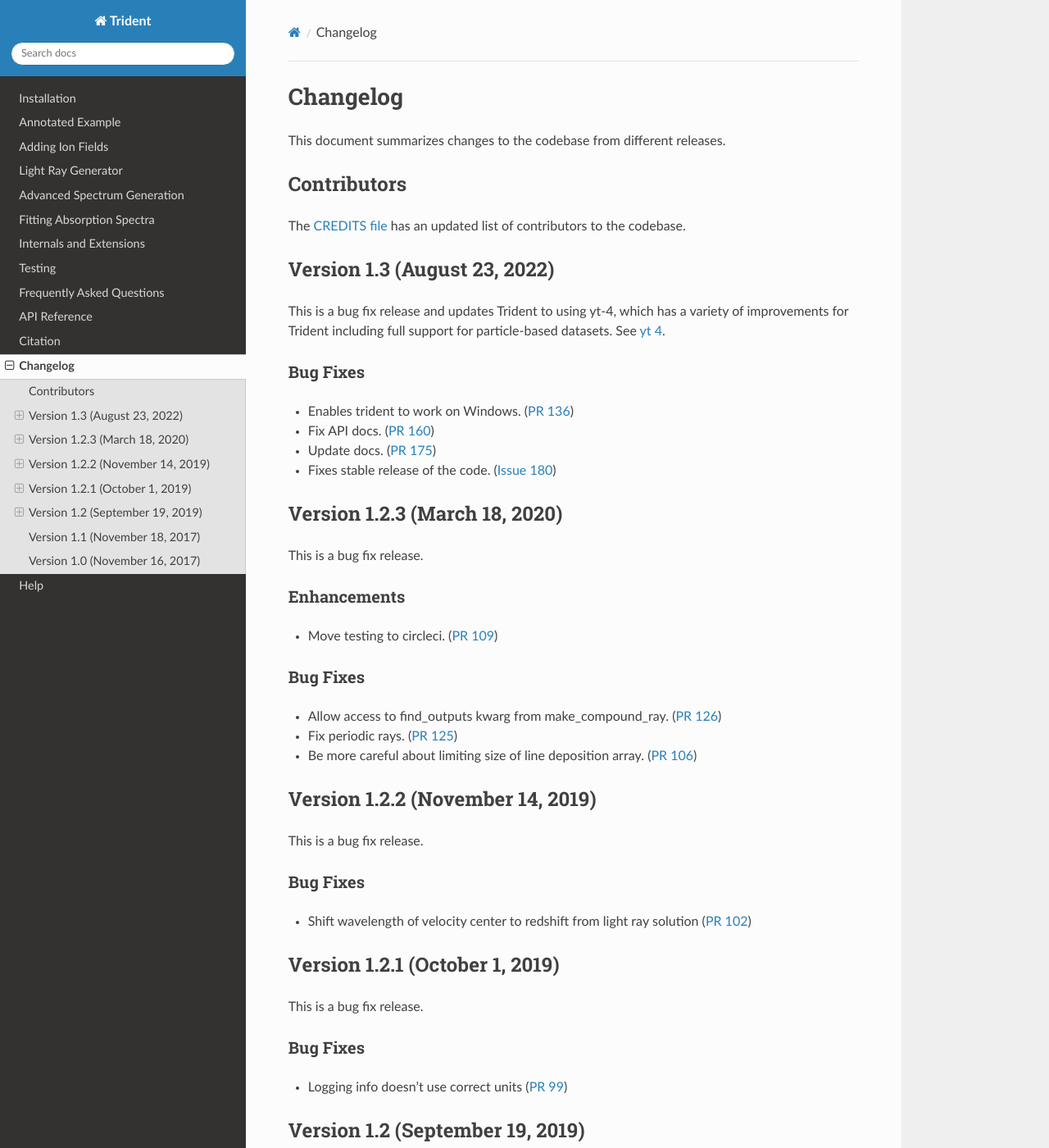
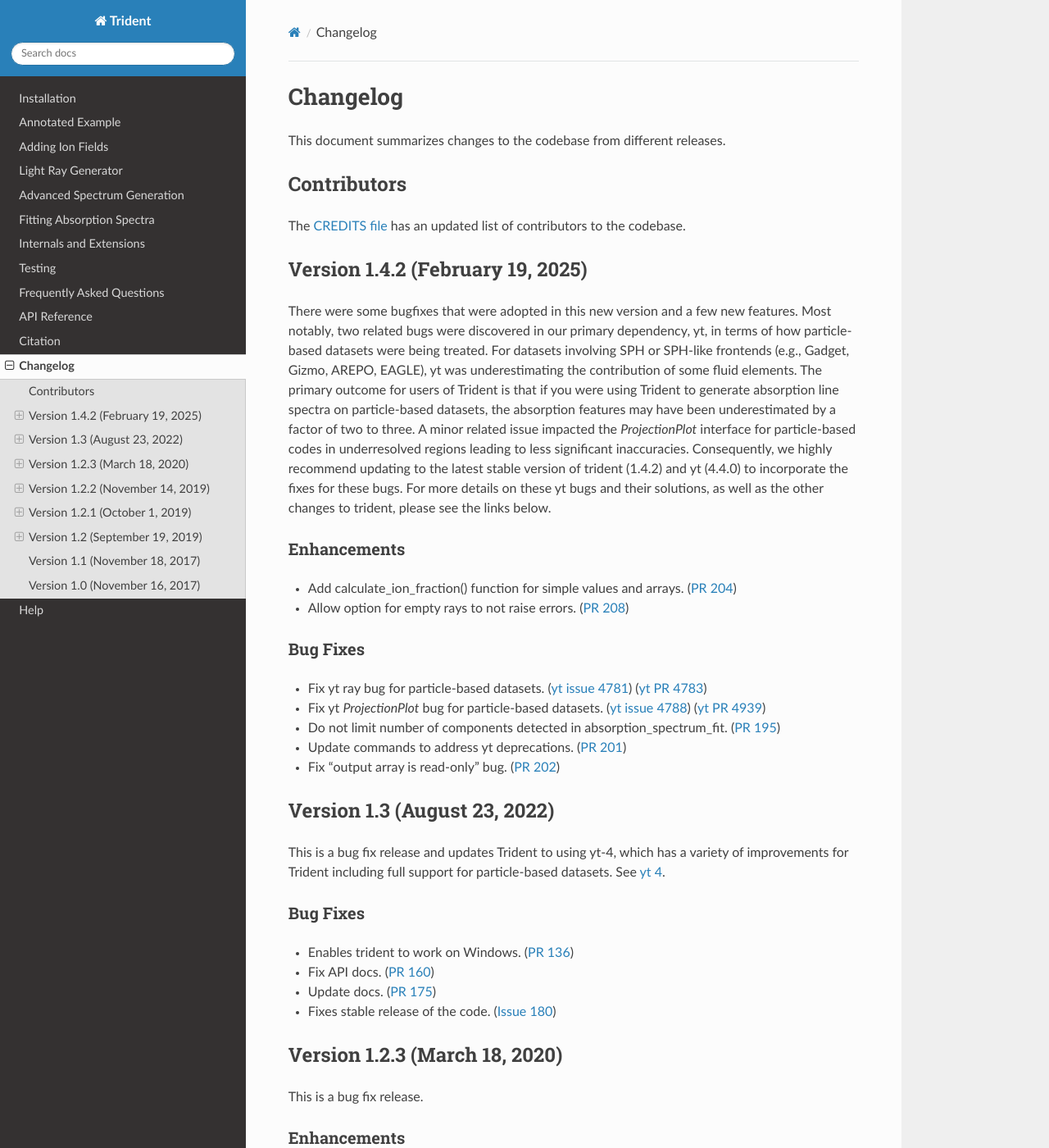
Before and after one commit to trident-project/trident, a Sphinx documentation site: the page built from doc/source/changelog.rst, in a window 1280 px wide and 1400 px high. Shown: the whole window at 82% size. Built offline with Sphinx 7.4.7 and the Read the Docs theme 3.1.0, drawn with Linux system fonts in a browser that asks for light colours; formulas are drawn with MathJax 3.

Commit message:
Updating changelog for version 1.4.2

```diff
--- a/doc/source/changelog.rst
+++ b/doc/source/changelog.rst
@@ -11,6 +11,48 @@ Contributors
 The `CREDITS file <https://github.com/trident-project/trident/blob/main/CREDITS>`_
 has an updated list of contributors to the codebase.
 
+Version 1.4.2 (February 19, 2025)
+---------------------------------
+
+There were some bugfixes that were adopted in this new version and a few
+new features. Most notably, two related bugs were discovered in our primary
+dependency, yt, in terms of how particle-based datasets were being treated.
+For datasets involving SPH or SPH-like frontends (e.g., Gadget, Gizmo,
+AREPO, EAGLE), yt was underestimating the contribution of some fluid elements.
+The primary outcome for users of Trident
+is that if you were using Trident to generate absorption line spectra on
+particle-based datasets, the absorption features may have been underestimated
+by a factor of two to three.  A minor related issue impacted the
+`ProjectionPlot` interface for particle-based codes in underresolved regions
+leading to less significant inaccuracies.  Consequently, we highly recommend
+updating to the latest stable version of trident (1.4.2)
+and yt (4.4.0) to incorporate the fixes for these bugs.
+For more details on these yt bugs and their solutions, as well as the other
+changes to trident, please see the links below.
+
+Enhancements
+^^^^^^^^^^^^
+
+- Add calculate_ion_fraction() function for simple values and arrays.
+  (`PR 204 <https://github.com/trident-project/trident/pull/204>`__)
+- Allow option for empty rays to not raise errors.
+  (`PR 208 <https://github.com/trident-project/trident/pull/208>`__)
+
+Bug Fixes
+^^^^^^^^^
+
+- Fix yt ray bug for particle-based datasets.
+  (`yt issue 4781 <https://github.com/yt-project/yt/issues/4781>`__)
+  (`yt PR 4783 <https://github.com/yt-project/yt/pull/4783>`__)
+- Fix yt `ProjectionPlot` bug for particle-based datasets.
+  (`yt issue 4788 <https://github.com/yt-project/yt/issues/4788>`__)
+  (`yt PR 4939 <https://github.com/yt-project/yt/pull/4939>`__)
+- Do not limit number of components detected in absorption_spectrum_fit.
+  (`PR 195 <https://github.com/trident-project/trident/pull/195>`__)
+- Update commands to address yt deprecations.
+  (`PR 201 <https://github.com/trident-project/trident/pull/201>`__)
+- Fix "output array is read-only" bug.
+  (`PR 202 <https://github.com/trident-project/trident/pull/202>`__)
 
 Version 1.3 (August 23, 2022)
 ------------------------------
```
